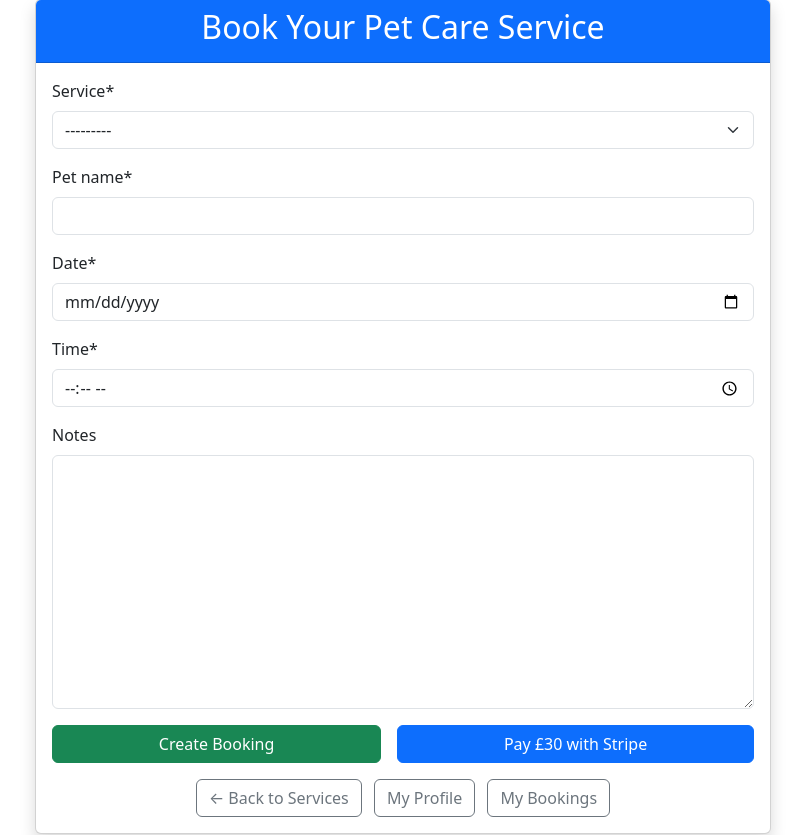
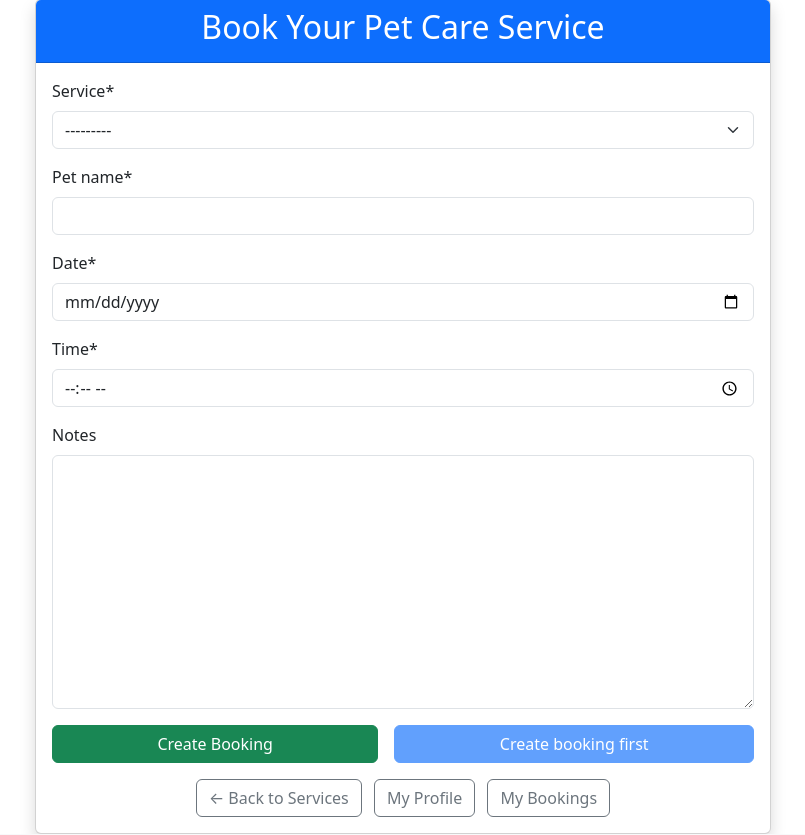
Before and after one commit to Buya96/pet-care-booker, a Django app: page /accounts/book/ in a window 1280 px wide. Shown: the part 81-916 px from the top of the page, without its empty margins (237-1042 px from the left). Run offline with Django 5.2, Linux system fonts and the light colour scheme; a user stored in the database is signed in; data comes from the database, SQL or seed files in the repository; both versions use the stored data as it was after the commit; some libraries are stand-ins or nearby versions.

Commit message:
fix template issue

```diff
--- a/accounts/templates/accounts/booking.html
+++ b/accounts/templates/accounts/booking.html
@@ -24,12 +24,21 @@
           {% csrf_token %}
           {{ form|crispy }}
 
+          {% if booking %}
+            <!-- HIDDEN: Pass the booking ID to JS -->
+            <input type="hidden" id="booking-id" value="{{ booking.id }}">
+            <div class="alert alert-success">
+              Booking created! <strong>{{ booking.pet_name }}</strong> for {{ booking.get_service_display }} on {{ booking.date }}.
+            </div>
+          {% endif %}
+
           <div class="d-grid gap-2 d-md-flex justify-content-md-between mt-3">
             <button type="submit" class="btn btn-success flex-fill me-md-2" id="book-btn">
-              Create Booking
+              {% if booking %}Update Booking{% else %}Create Booking{% endif %}
             </button>
-            <button type="button" id="pay-button" class="btn btn-primary flex-fill">
-              Pay £30 with Stripe
+            <button type="button" id="pay-button" class="btn btn-primary flex-fill"
+                    {% if not booking %}disabled{% endif %}>
+              {% if booking %}Pay £30 with Stripe{% else %}Create booking first{% endif %}
             </button>
           </div>
         </form>
@@ -48,81 +57,74 @@
 <script>
   const stripe = Stripe('{{ STRIPE_PUBLIC_KEY }}');
   const payBtn = document.getElementById('pay-button');
+  const bookingForm = document.getElementById('booking-form');
+  const bookingIdInput = document.getElementById('booking-id');
 
-  // Disable pay button until we have a booking
-  payBtn.disabled = true;
-  payBtn.textContent = 'Book first, then pay';
+  // Get service price for button text
+  const serviceSelect = document.querySelector('select[name="service"]');
+  const prices = {dog_walking: '30', grooming: '25', boarding: '35'};
 
-  // Update button text when service changes
-  const serviceSelect = document.querySelector('select[name="service"]');
-  if (serviceSelect) {
-    const prices = {dog_walking: '30', grooming: '25', boarding: '35'};
-    serviceSelect.addEventListener('change', function () {
-      const service = this.value;
+  function updatePayButton() {
+    const service = serviceSelect ? serviceSelect.value : 'boarding';
+    const bookingId = bookingIdInput ? bookingIdInput.value : null;
+
+    if (bookingId) {
+      payBtn.disabled = false;
       payBtn.textContent = `Pay £${prices[service] || '30'} with Stripe`;
-    });
+    } else {
+      payBtn.disabled = true;
+      payBtn.textContent = 'Create booking first';
+    }
   }
 
-  // When the form is submitted (create booking),
-  // allow the Pay button to work and set the most recent booking_id
-  document.getElementById('booking-form').onsubmit = function (e) {
-    // After the form is POSTed, on the *next* page load, we can pay.
-    // In practice, you will want to:
-    // 1. Redirect from views.py after booking.save() to `booking` again with `booking_id`
-    // 2. OR, instead, on success, enable the Pay button and pass the new booking_id.
-    // For now, this just shows the idea:
-    payBtn.disabled = false;
-    payBtn.textContent = 'Pay with Stripe';
-  };
+  // Update button when service changes
+  if (serviceSelect) {
+    serviceSelect.addEventListener('change', updatePayButton);
+  }
 
-  // Pay button click
+  // Update on page load
+  updatePayButton();
+
+  // Pay button click - PERFECTLY MATCHES YOUR FIXED VIEWS.PY
   payBtn.onclick = async () => {
     if (payBtn.disabled) return;
 
+    const bookingId = bookingIdInput.value;
+    const service = serviceSelect ? serviceSelect.value : 'boarding';
+
     payBtn.disabled = true;
     payBtn.textContent = 'Redirecting to Stripe...';
-
-    // IMPORTANT: you need to get the correct booking_id here
-    // For now we assume you render it into the template as a hidden field or JS var
-    // Example in your template:
-    // <script>
-    //   window.bookingId = {{ booking.id }};  // or pass from backend
-    // </script>
-    const bookingId = window.bookingId;  // define this in your view or template
-    if (!bookingId) {
-      alert('No booking selected. Create a booking first.');
-      payBtn.disabled = false;
-      payBtn.textContent = 'Pay with Stripe';
-      return;
-    }
-
-    const service = serviceSelect ? serviceSelect.value : 'boarding';
 
     try {
       const response = await fetch('/accounts/create-checkout-session/', {
         method: 'POST',
         headers: {
           'Content-Type': 'application/json',
-          'X-CSRFToken': document.querySelector('[name=csrfmiddlewaretoken]').value,
+          'X-CSRFToken': document.querySelector('[name=csrfmiddlewaretoken]').value
         },
-        body: JSON.stringify({ service: service, booking_id: bookingId }),
+        body: JSON.stringify({
+          service: service,
+          booking_id: bookingId  // ← PASSES THE EXACT BOOKING ID
+        })
       });
 
       const result = await response.json();
+
       if (result.error) {
         alert('Payment setup failed: ' + result.error);
         payBtn.disabled = false;
-        payBtn.textContent = 'Pay with Stripe';
+        updatePayButton();
         return;
       }
 
-      // Use the new way: redirect to session.url
-      window.location.href = result.url;  // returned from create_checkout_session
+      // Redirect to Stripe Checkout (matches your fixed views.py)
+      window.location.href = result.url;
+
     } catch (error) {
       console.error('Stripe error:', error);
       alert('Connection error—try again');
       payBtn.disabled = false;
-      payBtn.textContent = 'Pay with Stripe';
+      updatePayButton();
     }
   };
 </script>
--- a/accounts/urls.py
+++ b/accounts/urls.py
@@ -1,17 +1,26 @@
 from django.urls import path
 from . import views
 
+
+
 urlpatterns = [
-    path('', views.home, name='home'),
+    # Auth
     path('signup/', views.SignUpView.as_view(), name='signup'),
     path('login/', views.CustomLoginView.as_view(), name='login'),
     path('logout/', views.CustomLogoutView.as_view(), name='logout'),
     path('profile/', views.ProfileView.as_view(), name='profile'),
-    path('services/', views.services, name='services'),
+
+    # Bookings
     path('book/', views.BookingView.as_view(), name='book'),
     path('bookings/', views.UserBookingsView.as_view(), name='bookings'),
-    path('bookings/<int:pk>/edit/', views.BookingUpdateView.as_view(), name='booking_update'),
-    path('bookings/<int:pk>/delete/', views.BookingDeleteView.as_view(), name='booking_delete'),
-    path('pay/', views.create_checkout_session, name='pay'),
-    path('payment-success/<int:booking_id>/', views.payment_success, name='payment_success'),
+    path('booking/<int:pk>/update/', views.BookingUpdateView.as_view(), name='booking-update'),
+    path('booking/<int:pk>/delete/', views.BookingDeleteView.as_view(), name='booking-delete'),
+
+    # Static pages
+    path('', views.home, name='home'),
+    path('services/', views.services, name='services'),
+
+    # Stripe
+    path('create-checkout-session/', views.create_checkout_session, name='create-checkout-session'),
+    path('payment-success/<int:booking_id>/', views.payment_success, name='payment-success'),
 ]
--- a/accounts/views.py
+++ b/accounts/views.py
@@ -2,7 +2,7 @@ import stripe
 import json
 
 from django.conf import settings
-from django.http import JsonResponse, HttpResponse
+from django.http import JsonResponse
 from django.views.decorators.csrf import csrf_exempt
 from django.views.decorators.http import require_http_methods
 from django.contrib.auth import login
@@ -53,7 +53,7 @@ class ProfileView(LoginRequiredMixin, TemplateView):
         context = super().get_context_data(**kwargs)
         context["user"] = self.request.user
         context["bookings"] = Booking.objects.filter(user=self.request.user).order_by("-created")[:5]
-        context["STRIPE_PUBLIC_KEY"] = getattr(settings, "STRIPE_PUBLISHABLE_KEY", "")
+        context['STRIPE_PUBLIC_KEY'] = getattr(settings, 'STRIPE_PUBLISHABLE_KEY', '')
         return context
 
 
@@ -78,14 +78,22 @@ class BookingView(LoginRequiredMixin, FormView):
 
     def get_context_data(self, **kwargs):
         context = super().get_context_data(**kwargs)
-        context["STRIPE_PUBLIC_KEY"] = getattr(settings, "STRIPE_PUBLISHABLE_KEY", "")
+        context['STRIPE_PUBLIC_KEY'] = getattr(settings, 'STRIPE_PUBLISHABLE_KEY', '')
+
+        # Pass latest unpaid booking for Pay button
+        if self.request.user.is_authenticated:
+            context['booking'] = Booking.objects.filter(
+                user=self.request.user,
+                paid=False
+            ).order_by('-created').first()
         return context
 
     def form_valid(self, form):
         booking = form.save(commit=False)
         booking.user = self.request.user
         booking.save()
-        return redirect("profile")
+        messages.success(self.request, f"Booking created for {booking.pet_name}!")
+        return redirect('book')  # Stay on page with booking context
 
 
 class UserBookingsView(LoginRequiredMixin, ListView):
@@ -132,69 +140,73 @@ class BookingDeleteView(LoginRequiredMixin, DeleteView):
         return reverse_lazy("bookings")
 
 
-# STRIPE – PAY FOR A SPECIFIC BOOKING
+# STRIPE PAYMENT - PERFECTLY MATCHES FRONTEND
 @csrf_exempt
 @require_http_methods(["POST"])
 def create_checkout_session(request):
     print("=== PAY HIT ===")
+
     if not request.user.is_authenticated:
-        return JsonResponse({"error": "Authentication required."}, status=401)
+        return JsonResponse({"error": "Please log in first."}, status=401)
 
     try:
         data = json.loads(request.body.decode("utf-8"))
         service = data.get("service", "boarding")
-        booking_id = data.get("booking_id")  # Make sure front‑end passes this
+        booking_id = data.get("booking_id")
 
         if not booking_id:
             return JsonResponse({"error": "Missing booking_id."}, status=400)
 
+        # Get exact booking
         booking = get_object_or_404(
-            Booking, id=booking_id, user=request.user, paid=False
+            Booking,
+            id=booking_id,
+            user=request.user,
+            paid=False
         )
 
         prices = {"dog_walking": 3000, "grooming": 2500, "boarding": 3500}
         price = prices.get(service, 3000)
 
-        success_url = "{base}accounts/payment-success/{bid}/".format(
-            base=request.build_absolute_uri("/"),
-            bid=booking.id,
-        )
+        success_url = f"{request.build_absolute_uri('/accounts/payment-success/')}{booking.id}/"
 
         session = stripe.checkout.Session.create(
             payment_method_types=["card"],
-            line_items=[
-                {
-                    "price_data": {
-                        "currency": "gbp",
-                        "product_data": {
-                            "name": f"{service.replace('_', ' ').title()} - {booking.pet_name}"
-                        },
-                        "unit_amount": price,
+            line_items=[{
+                "price_data": {
+                    "currency": "gbp",
+                    "product_data": {
+                        "name": f"{service.replace('_', ' ').title()} - {booking.pet_name}"
                     },
-                    "quantity": 1,
-                }
-            ],
+                    "unit_amount": price,
+                },
+                "quantity": 1,
+            }],
             mode="payment",
             success_url=success_url,
             cancel_url=request.build_absolute_uri("/accounts/book/"),
         )
+
         print(f"Pay session for booking {booking.id}: {session.id}")
-        return JsonResponse({"id": session.id})
+        return JsonResponse({"url": session.url})  # ← Frontend uses this!
+
     except Exception as e:
         print(f"Pay error: {e}")
         return JsonResponse({"error": str(e)}, status=400)
 
 
-# PAYMENT SUCCESS – CONFIRM A SPECIFIC BOOKING
+# PAYMENT SUCCESS - MARK SPECIFIC BOOKING PAID
 def payment_success(request, booking_id):
     booking = get_object_or_404(Booking, id=booking_id, user=request.user)
+
     if not booking.paid:
         booking.paid = True
         booking.save()
         messages.success(
             request,
-            f"✅ Payment complete! '{booking.pet_name} - {booking.get_service_display()}' is PAID.",
+            f"✅ Payment complete! '{booking.pet_name} - {booking.get_service_display()}' is now PAID."
         )
     else:
         messages.info(request, f"'{booking.pet_name}' already paid.")
-    return redirect("bookings")  # ← this was broken
+
+    return redirect("bookings")
--- a/pet_care_booker/settings.py
+++ b/pet_care_booker/settings.py
@@ -121,3 +121,8 @@ STRIPE_SECRET_KEY = os.environ.get('STRIPE_SECRET_KEY')
 
 # Honor the 'X-Forwarded-Proto' header for request.is_secure()
 SECURE_PROXY_SSL_HEADER = ('HTTP_X_FORWARDED_PROTO', 'https')
+
+SESSION_ENGINE = 'django.contrib.sessions.backends.db'  # Use database (most reliable)
+SESSION_COOKIE_AGE = 1209600
+SESSION_EXPIRE_AT_BROWSER_CLOSE = False
+SESSION_SAVE_EVERY_REQUEST = True
--- a/pet_care_booker/urls.py
+++ b/pet_care_booker/urls.py
@@ -7,7 +7,6 @@ from . import views  # For home view
 
 urlpatterns = [
     path('admin/', admin.site.urls),
-    path('', views.home, name='home'),
-    path('accounts/', include('accounts.urls')),  # ONLY THIS LINE
-    # DELETE: path('', include('accounts.urls')),  # Duplicate!
+    path('accounts/', include('accounts.urls')),  # All accounts URLs
+    path('', include('accounts.urls')),  # Home + services accessible from root
 ]
```
Also changed, not shown: db.sqlite3.
